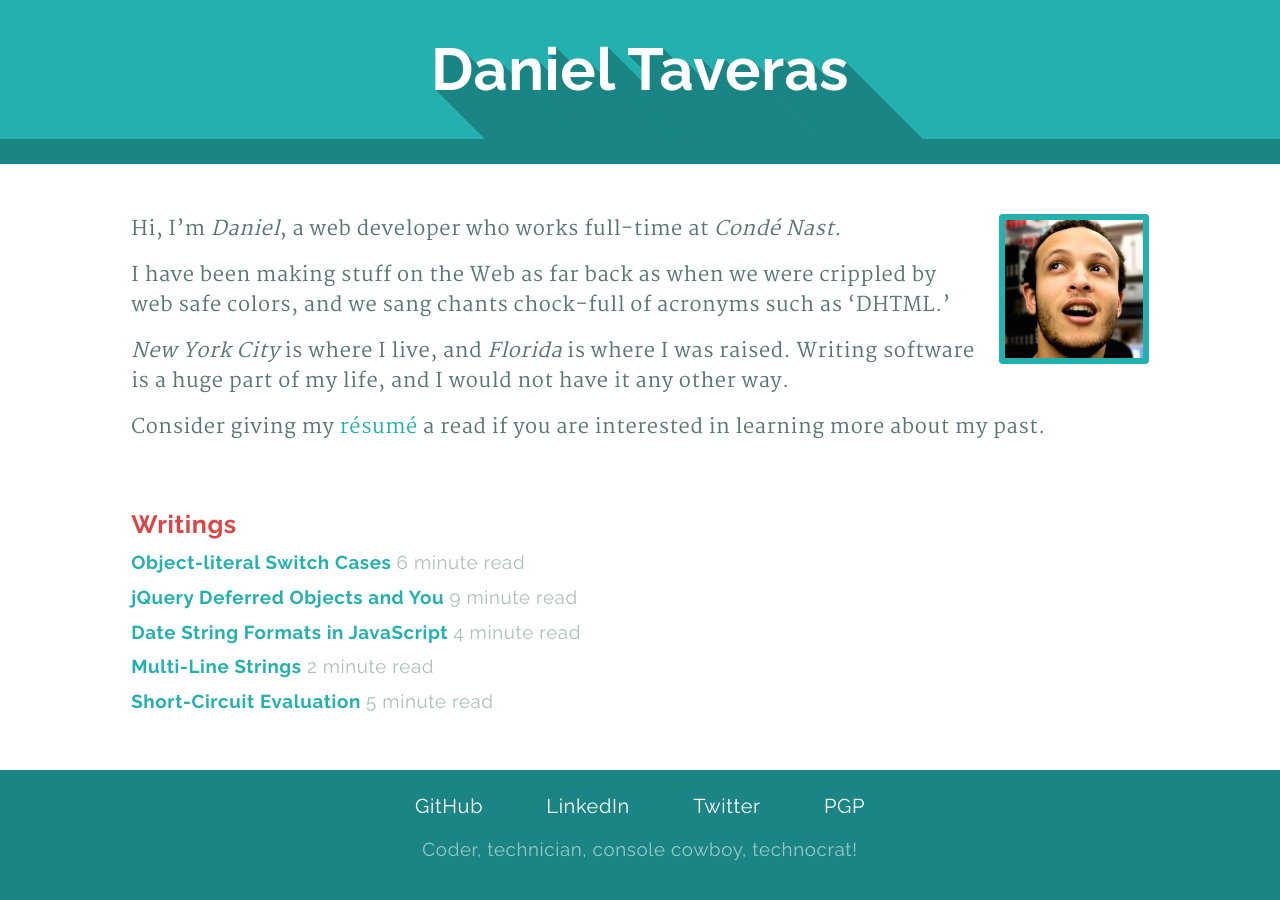
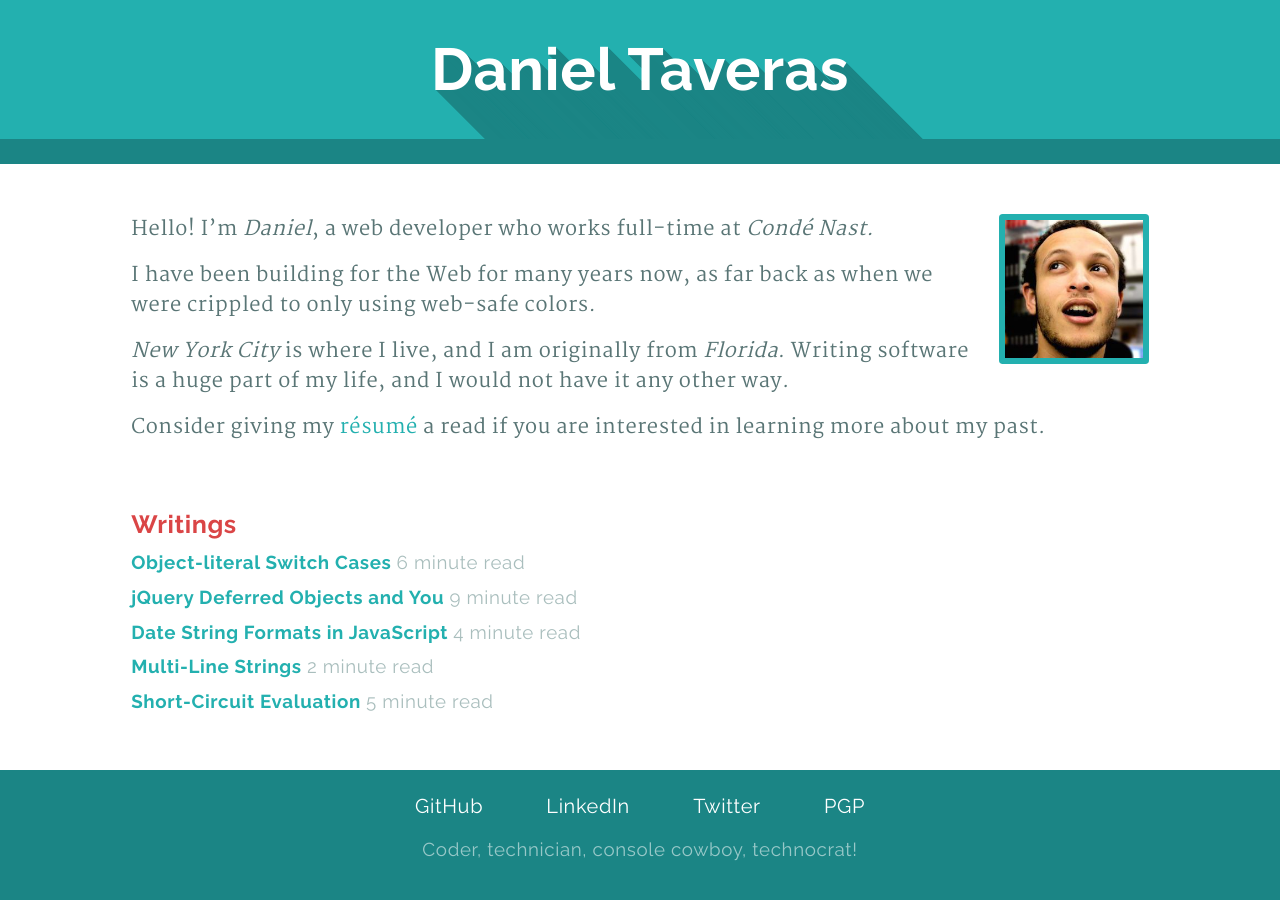
Before and after one commit to taveras/taveras.github.io, a Jekyll site: the page built from index.html, in a window 1280 px wide. Built offline with Jekyll 4.4.1, drawn with Linux system fonts in a browser that asks for light colours; nearby versions of some CDN libraries; some web fonts are replaced.

Commit message:
Update home page copy

```diff
--- a/_includes/blurb.md
+++ b/_includes/blurb.md
@@ -1,7 +1,7 @@
-Hi, I'm *Daniel*, a web developer who works full-time at *Condé Nast.*
+Hello! I'm *Daniel*, a web developer who works full-time at *Condé Nast.*
 
-I have been making stuff on the Web as far back as when we were crippled by web safe colors, and we sang chants chock-full of acronyms such as 'DHTML.'
+I have been building for the Web for many years now, as far back as when we were crippled to only using web-safe colors.
 
-*New York City* is where I live, and *Florida* is where I was raised. Writing software is a huge part of my life, and I would not have it any other way.
+*New York City* is where I live, and I am originally from *Florida*. Writing software is a huge part of my life, and I would not have it any other way.
 
 Consider giving my [résumé](/resume/) a read if you are interested in learning more about my past.
```
